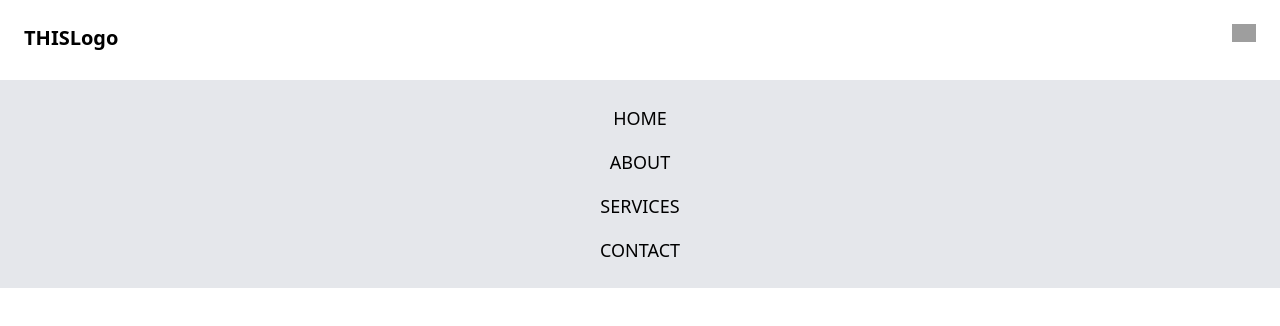
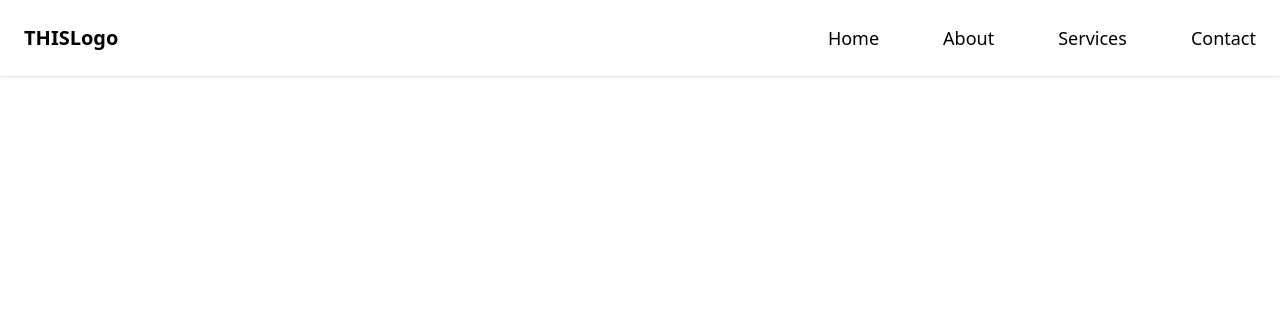
Before and after one commit to roranger216/landing-page-rse, a Next.js app: page /components/header in a window 1280 px wide. Shown: the top 326 px of the page. Built offline with nearby package versions, Linux system fonts and the light colour scheme; grey boxes are pictures that could not be loaded.

Commit message:
working navbar

```diff
--- a/src/pages/components/header.tsx
+++ b/src/pages/components/header.tsx
@@ -3,32 +3,31 @@ import React, { useState } from 'react'
 const Header = () => {
 
     const [nav, setNav] = useState(false)
-
     const handleNav = () => {
         setNav(!nav)
     }
 
     return (
-        <div className="flex justify-between w-full p-6">
+        <div className="shadow flex justify-between w-full p-6">
             <div className="">
                 <div className="font-bold text-xl">THISLogo</div>
             </div>
-            <div className="">
-                <ul className="flex flex-row gap-14 hidden">
+            <div>
+                <ul className="hidden md:flex gap-16 cursor-pointer">
                     <li className="text-lg">Home</li>
                     <li className="text-lg">About</li>
                     <li className="text-lg">Services</li>
                     <li className="text-lg">Contact</li>
                 </ul>
-                <div>
-                    <img src="https://cdn-icons-png.flaticon.com/128/7710/7710488.png" className="" width={24}></img>
+                <div onClick={handleNav} className="block md:hidden">
+                    {!nav ? <img src="https://cdn-icons-png.flaticon.com/128/7710/7710488.png" className="" width={24}></img> : <img src="https://cdn-icons-png.flaticon.com/512/1828/1828778.png" className="" width={24}></img>}
                 </div>
-                <div>
+                <div className={!nav ? 'hidden' : 'fixed' }>
                     <ul className="flex flex-col gap-2 fixed left-0 top-20 uppercase p-6 text-center bg-gray-200 w-full">
-                        <li className="text-lg mb-2">Home</li>
-                        <li className="text-lg mb-2">About</li>
-                        <li className="text-lg mb-2">Services</li>
-                        <li className="text-lg">Contact</li>
+                        <li className="text-md mb-10">Home</li>
+                        <li className="text-md mb-10">About</li>
+                        <li className="text-md mb-10">Services</li>
+                        <li className="text-md">Contact</li>
                     </ul>
                 </div>
             </div>
```
